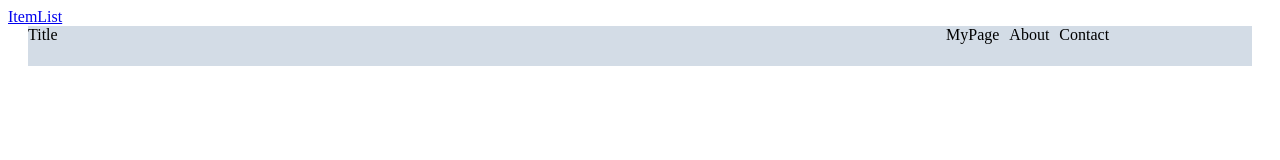
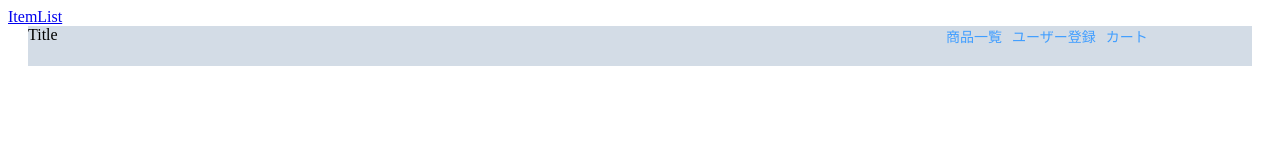
Before and after one commit to Mmy26/vue3-ecsite, a Vue app: page / in a window 1280 px wide. Shown: the top 160 px of the page. Built offline with nearby package versions, Linux system fonts and the light colour scheme.

Commit message:
リンクの追加

```diff
--- a/components.d.ts
+++ b/components.d.ts
@@ -10,6 +10,7 @@ declare module '@vue/runtime-core' {
     ElFormItem: typeof import('element-plus/es')['ElFormItem']
     ElHeader: typeof import('element-plus/es')['ElHeader']
     ElInput: typeof import('element-plus/es')['ElInput']
+    ElLink: typeof import('element-plus/es')['ElLink']
     ElRow: typeof import('element-plus/es')['ElRow']
     ElSpace: typeof import('element-plus/es')['ElSpace']
     Footer: typeof import('./src/components/Footer.vue')['default']
--- a/src/components/Header.vue
+++ b/src/components/Header.vue
@@ -1,21 +1,24 @@
 <script setup lang="ts">
 import "element-plus/theme-chalk/display.css";
-
-
+import { RouterLink } from "vue-router";
 </script>
 
 <template>
-   <el-header>
+  <el-header>
     <el-row class="row-bg" justify="space-between">
-      <el-col :span="6"
-        ><div class="grid-content bg-purple">Title</div></el-col
-      >
+      <el-col :span="6"><div class="grid-content bg-purple">Title</div></el-col>
       <el-col :span="6"
         ><div class="grid-content bg-purple">
           <el-space :size="10">
-            <span>MyPage</span>
-            <span>About</span>
-            <span>Contact</span>
+            <RouterLink to="/itemList"
+              ><el-link type="primary">商品一覧</el-link></RouterLink
+            >
+            <RouterLink to="/registerUser"
+              ><el-link type="primary">ユーザー登録</el-link></RouterLink
+            >
+            <RouterLink to="/cartList"
+              ><el-link type="primary">カート</el-link></RouterLink
+            >
           </el-space>
         </div></el-col
       >
@@ -23,9 +26,8 @@ import "element-plus/theme-chalk/display.css";
   </el-header>
 </template>
 <style scoped>
-.row-bg{
+.row-bg {
   background-color: #d3dce6;
   height: 5vh;
 }
-
 </style>
```
